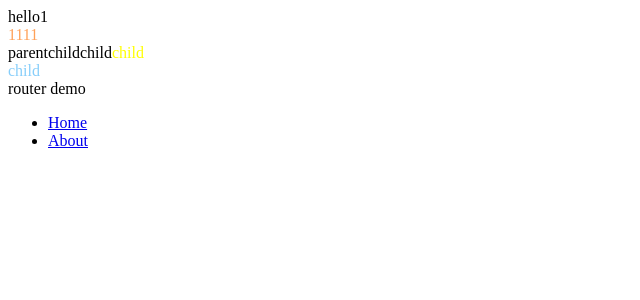
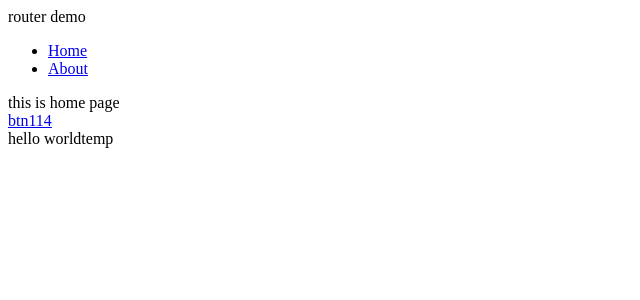
Before and after one commit to HE77XTL/dodo-react-ts, a React app: page /#/ in a window 1280 px wide. Shown: the top 300 px of the page, without its empty margins (0-640 px from the left). Built offline with nearby package versions, Linux system fonts and the light colour scheme.

Commit message:
目录结构整理

```diff
--- a/src/he.less
+++ /dev/null
@@ -1,17 +0,0 @@
-.demoPage {
-    .he {
-        color: #ffa158;
-        display: flex;
-
-    }
-    .parent {
-        display: flex;
-        .childC {
-            flex: 1;
-            color: yellow;
-        }
-    }
-    .childC {
-        color: lightskyblue;
-    }
-}
--- a/src/hello.ts
+++ /dev/null
@@ -1 +0,0 @@
-console.log('你好， 何东升dd')
--- a/src/index.module.less
+++ /dev/null
@@ -1,4 +0,0 @@
-.hello {
-    font-size: 18px;
-    color: #ccc;
-}
--- a/src/index.tsx
+++ b/src/index.tsx
@@ -3,61 +3,10 @@ import 'react-app-polyfill/ie11';
 
 import React from 'react';
 import ReactDOM from 'react-dom';
-import './i18n/index'
+import './i18n/index';
 
-import { HashRouter, Switch, Route, Link } from 'react-router-dom';
+import Router from './router/Router';
 
-import About from './view/about/About';
-import Home from './view/home/Home';
-
-import './he.less';
-
-const App = () => {
-    function a() {
-        return new Promise((resolve) => {
-            console.log(888);
-            resolve(1);
-        });
-    }
-
-    a();
-
-    return (
-        <div className="demoPage">
-            hello1
-            <div className="he">1111</div>
-            <div className="parent">
-                parent
-                <div className="child">child</div>
-                <div className="child">child</div>
-                <div className="childC">child</div>
-            </div>
-            <div className="childC">child</div>
-            <HashRouter>
-                <div>
-                    router demo
-                    <nav>
-                        <ul>
-                            <li>
-                                <Link to="/home">Home</Link>
-                            </li>
-                            <li>
-                                <Link to="/about">About</Link>
-                            </li>
-                        </ul>
-                    </nav>
-                </div>
-                <Switch>
-                    <Route path="/about">
-                        <About />
-                    </Route>
-                    <Route path="/home">
-                        <Home />
-                    </Route>
-                </Switch>
-            </HashRouter>
-        </div>
-    );
-};
+const App = () => <Router />;
 
 ReactDOM.render(<App />, document.getElementById('root'));
--- /dev/null
+++ b/src/router/Router.tsx
@@ -0,0 +1,44 @@
+import React from 'react';
+import { HashRouter, Switch, Route, Link } from 'react-router-dom';
+import About from '../view/about/About';
+import Home from '../view/home/Home';
+import NotMatch from '../view/404/NotMatch';
+
+const Router: React.FunctionComponent = () => (
+    <HashRouter>
+        <div>
+            <div>
+                router demo
+                <nav>
+                    <ul>
+                        <li>
+                            <Link to="/home">Home</Link>
+                        </li>
+                        <li>
+                            <Link to="/about">About</Link>
+                        </li>
+                    </ul>
+                </nav>
+            </div>
+        </div>
+        <Switch>
+            <Route path="/about">
+                <About />
+            </Route>
+            <Route path="/home">
+                <Home />
+            </Route>
+
+            <Route path="/">
+                <Home />
+            </Route>
+
+            {/* 404, 请保持该路由为最后一个 */}
+            <Route path="*">
+                <NotMatch />
+            </Route>
+        </Switch>
+    </HashRouter>
+);
+
+export default Router;
--- /dev/null
+++ b/src/view/404/NotMatch.tsx
@@ -0,0 +1,14 @@
+import React from 'react';
+import { Link } from 'react-router-dom';
+
+// this is 404 page
+const NotMatch: React.FunctionComponent = () => (
+    <div>
+        <div>404</div>
+        <div>
+            <Link to="/home">To Home</Link>
+        </div>
+    </div>
+);
+
+export default NotMatch;
```
